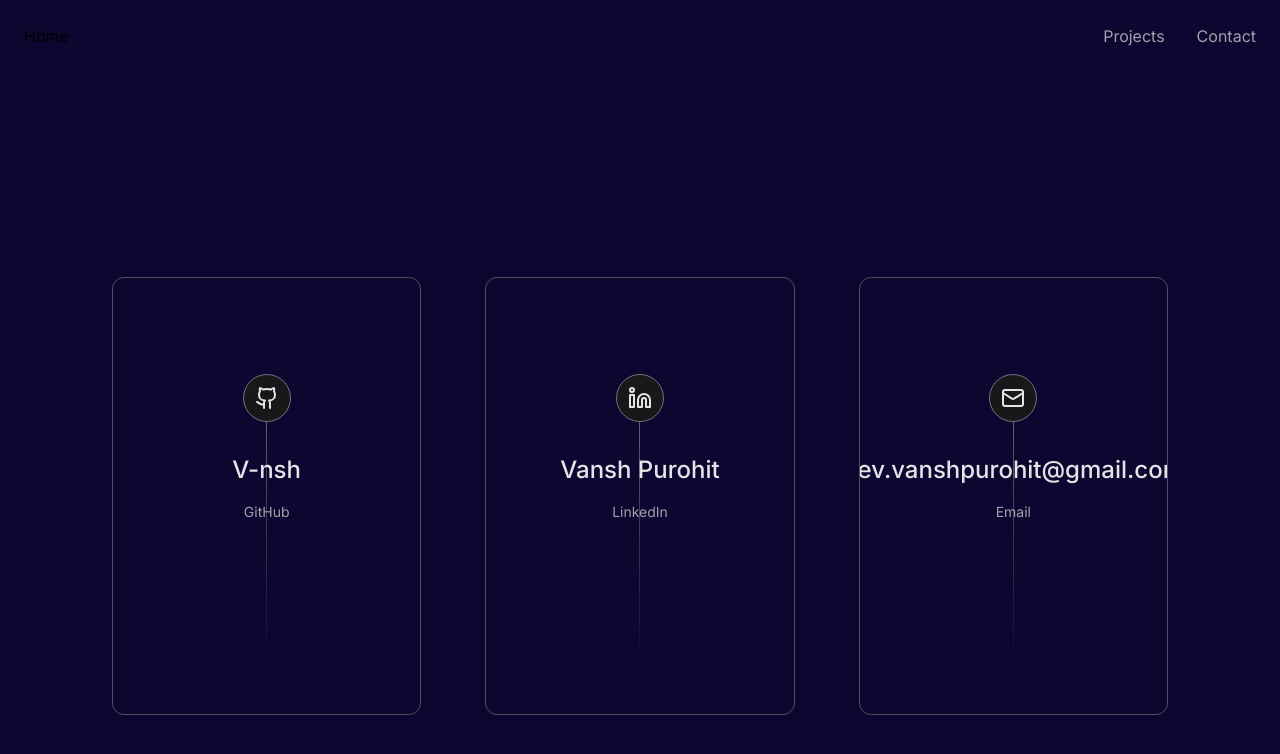
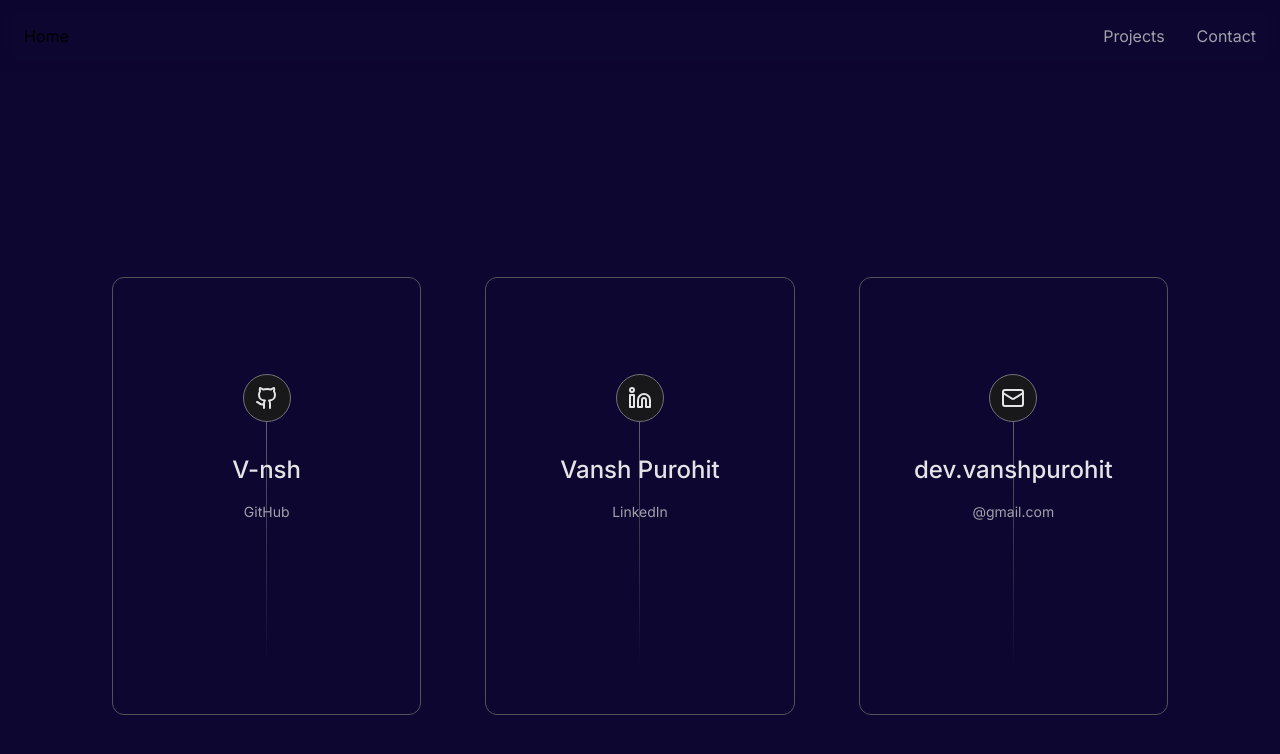
Before and after one commit to V-nsh/V-nsh, a Next.js app: page /contact in a window 1280 px wide. Shown: the top 754 px of the page. Built offline with nearby package versions, Linux system fonts and the light colour scheme.

Commit message:
all list items must have unique keys....

```diff
--- a/app/contact/page.jsx
+++ b/app/contact/page.jsx
@@ -19,8 +19,8 @@ export default function Home() {
         {
             icon: <Mail />,
             link: "mailto:dev.vanshpurohit@gmail.com",
-            label: "Email",
-            handle: "dev.vanshpurohit@gmail.com",
+            label: "@gmail.com",
+            handle: "dev.vanshpurohit",
         },
     ]
     return (
@@ -30,7 +30,7 @@ export default function Home() {
             <div className="container flex items-center justify-center min-h-screen px-4 mx-auto">
                 <div className="grid w-full grid-cols-1 gap-8 mx-auto mt-32 sm:mt-0 sm:grid-cols-3 lg:gap-16">
                     {socials.map((soc) => (
-                        <div className="overflow-hidden relative duration-700 border rounded-xl hover:bg-zinc-800/10 group md:gap-8 hover:border-zinc-400/50 border-zinc-600">
+                        <div key={soc.label} className="overflow-hidden relative duration-700 border rounded-xl hover:bg-zinc-800/10 group md:gap-8 hover:border-zinc-400/50 border-zinc-600">
                             <Link href={soc.link}
                             target="_blank"
                             className="p-4 relative flex flex-col items-center gap-4 duration-700 group md:gap-8 md:py-24  lg:pb-48  md:p-16"
@@ -43,7 +43,7 @@ export default function Home() {
 									{soc.icon}
 								</span>{" "}
 								<div className="z-10 flex flex-col items-center">
-									<span className="text-xl font-medium duration-150 lg:text-2xl text-zinc-200 group-hover:text-white font-display">
+									<span className="text-md font-medium duration-150 lg:text-2xl text-zinc-200 group-hover:text-white font-display">
 										{soc.handle}
 									</span>
 									<span className="mt-4 text-sm text-center duration-1000 text-zinc-400 group-hover:text-zinc-200">
```
Also changed, not shown: 1 other file (tests, documents, lock files or other folders).
